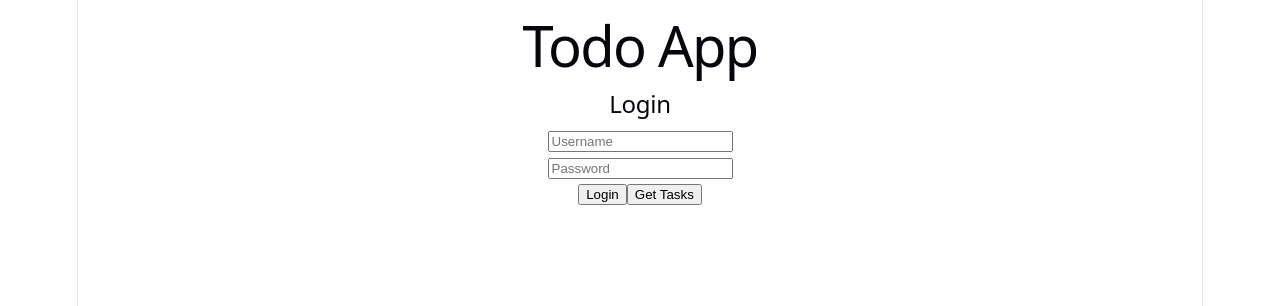
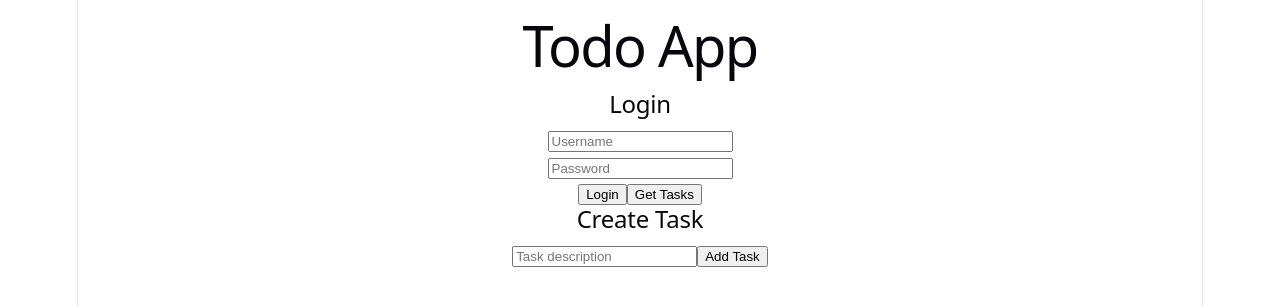
Before and after one commit to randy-shreeves/springboot-todo-api-frontend, a React (Vite) app: page / in a window 1280 px wide. Shown: the top 306 px of the page. Built offline with nearby package versions, Linux system fonts and the light colour scheme.

Commit message:
Add function to add create new task

```diff
--- a/src/App.jsx
+++ b/src/App.jsx
@@ -5,6 +5,7 @@ function App() {
   const [username, setUsername] = useState("");
   const [password, setPassword] = useState("");
   const [tasks, setTasks] = useState([]);
+  const [description, setDescription] = useState("");
 
   const handleLogin = async () => {
     try {
@@ -46,6 +47,30 @@ function App() {
     }
   };
 
+  const createTask = async () => {
+    try {
+      const token = localStorage.getItem("token");
+
+      const response = await fetch("https://springboot-todo-api-z09g.onrender.com/tasks", {
+        method: "POST",
+        headers: {
+          "Content-Type": "application/json",
+          "Authorization": `Bearer ${token}`
+        },
+        body: JSON.stringify({
+          description: description,
+          status: "PENDING"
+        })
+      });
+
+      const data = await response.json();
+      fetchTasks();
+      setDescription("");
+    } catch (error) {
+      console.error("Create task failed", error);
+    }
+  };
+
   return (
     <div>
       <h1>Todo App</h1>
@@ -72,6 +97,18 @@ function App() {
 
       <button onClick={handleLogin}>Login</button>
       <button onClick={fetchTasks}>Get Tasks</button>
+
+      <br />
+
+      <h2>Create Task</h2>
+      <input
+        type="text"
+        placeholder="Task description"
+        value={description}
+        onChange={(e) => setDescription(e.target.value)}
+      />
+      <button onClick={createTask}>Add Task</button>
+
       <ul>
         {tasks.map((task) => (
           <li key={task.id}>
```
